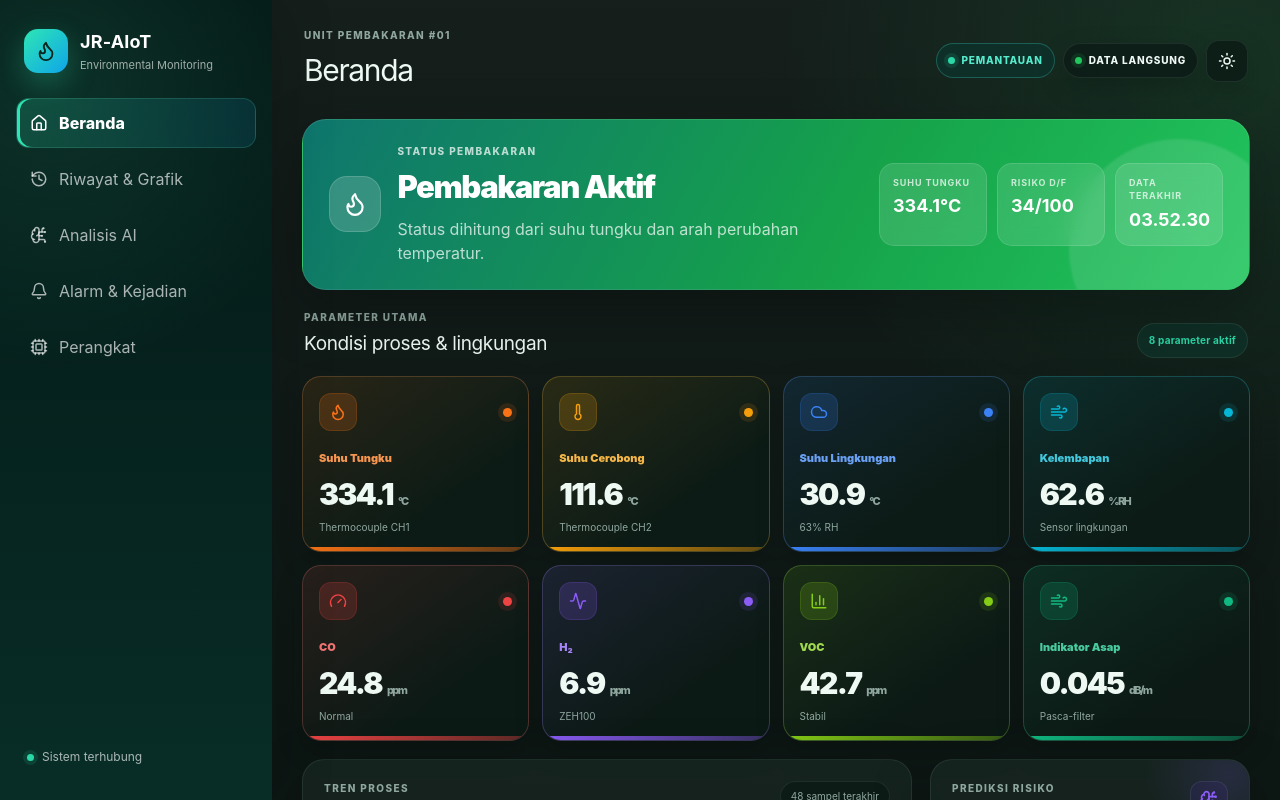
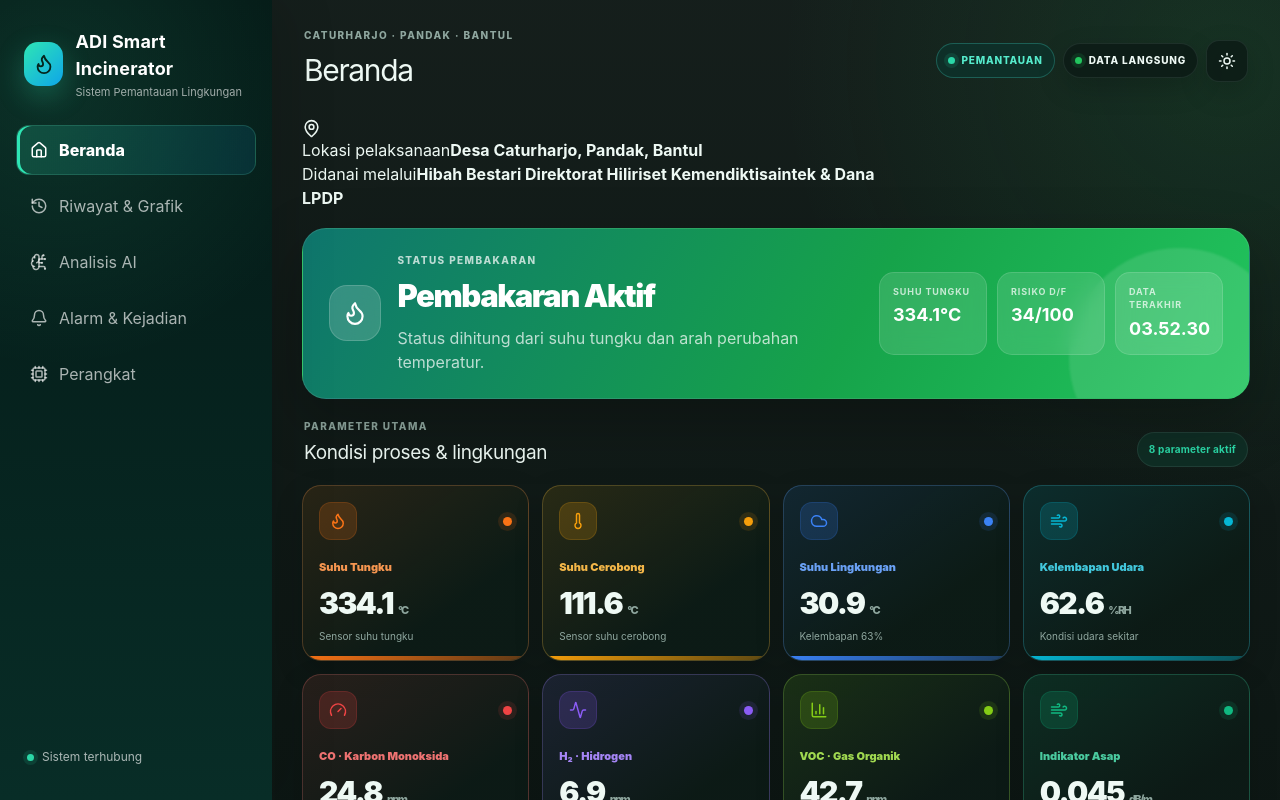
Before and after one commit to jrcoreid-repo/IoT_Incenerator_2026, a Next.js app: page / in a window 1280 px wide. Shown: the top 800 px of the page. Built offline with nearby package versions, Linux system fonts and the light colour scheme.

Commit message:
design: add village project identity and simplify monitoring language

```diff
--- a/components/dashboard-shell.tsx
+++ b/components/dashboard-shell.tsx
@@ -14,6 +14,7 @@ import {
   History,
   Home,
   LogOut,
+  MapPin,
   Moon,
   Settings,
   ShieldCheck,
@@ -231,8 +232,8 @@ export default function DashboardShell({ mode = "client" }: { mode?: "client" |
         <div className="brand">
           <div className="brand-logo"><Flame size={22} /></div>
           <div>
-            <strong>JR-AIoT</strong>
-            <span>Environmental Monitoring</span>
+            <strong>ADI Smart Incinerator</strong>
+            <span>Sistem Pemantauan Lingkungan</span>
           </div>
         </div>
 
@@ -257,7 +258,7 @@ export default function DashboardShell({ mode = "client" }: { mode?: "client" |
       <main className="main-content">
         <header className="topbar">
           <div>
-            <p className="eyebrow">Unit Pembakaran #01</p>
+            <p className="eyebrow">Caturharjo · Pandak · Bantul</p>
             <h1>{visibleNavItems.find((item) => item.id === tab)?.label}</h1>
           </div>
           <div className="top-actions">
@@ -271,6 +272,20 @@ export default function DashboardShell({ mode = "client" }: { mode?: "client" |
 
         {tab === "beranda" && (
           <div className="page-grid">
+            <section className="project-context">
+              <div className="project-context-main">
+                <div className="project-context-icon"><MapPin size={19} /></div>
+                <div>
+                  <span className="project-context-label">Lokasi pelaksanaan</span>
+                  <strong>Desa Caturharjo, Pandak, Bantul</strong>
+                </div>
+              </div>
+              <div className="project-context-funding">
+                <span>Didanai melalui</span>
+                <strong>Hibah Bestari Direktorat Hiliriset Kemendiktisaintek & Dana LPDP</strong>
+              </div>
+            </section>
+
             <section className={`hero-status status-${status.tone}`}>
               <div className="hero-status-main">
                 <div className="hero-icon-wrap"><Flame size={26} /></div>
@@ -304,14 +319,14 @@ export default function DashboardShell({ mode = "client" }: { mode?: "client" |
               <span className="soft-badge">8 parameter aktif</span>
             </div>
             <section className="metric-grid">
-              <MetricCard title="Suhu Tungku" value={current.furnace.toFixed(1)} unit="°C" icon={Flame} note="Thermocouple CH1" tone="orange" />
-              <MetricCard title="Suhu Cerobong" value={current.stack.toFixed(1)} unit="°C" icon={Thermometer} note="Thermocouple CH2" tone="amber" />
-              <MetricCard title="Suhu Lingkungan" value={current.ambient.toFixed(1)} unit="°C" icon={Cloud} note={`${current.humidity.toFixed(0)}% RH`} tone="blue" />
-              <MetricCard title="Kelembapan" value={current.humidity.toFixed(1)} unit="%RH" icon={Wind} note="Sensor lingkungan" tone="cyan" />
-              <MetricCard title="CO" value={current.co.toFixed(1)} unit="ppm" icon={Gauge} note={current.co > thresholds.coWarning ? "Perlu perhatian" : "Normal"} tone="red" />
-              <MetricCard title="H₂" value={current.h2.toFixed(1)} unit="ppm" icon={Activity} note="ZEH100" tone="purple" />
-              <MetricCard title="VOC" value={current.voc.toFixed(1)} unit="ppm" icon={BarChart3} note={current.voc > thresholds.vocWarning ? "Perlu perhatian" : "Stabil"} tone="lime" />
-              <MetricCard title="Indikator Asap" value={current.smoke.toFixed(3)} unit="dB/m" icon={Wind} note="Pasca-filter" tone="green" />
+              <MetricCard title="Suhu Tungku" value={current.furnace.toFixed(1)} unit="°C" icon={Flame} note="Sensor suhu tungku" tone="orange" />
+              <MetricCard title="Suhu Cerobong" value={current.stack.toFixed(1)} unit="°C" icon={Thermometer} note="Sensor suhu cerobong" tone="amber" />
+              <MetricCard title="Suhu Lingkungan" value={current.ambient.toFixed(1)} unit="°C" icon={Cloud} note={`Kelembapan ${current.humidity.toFixed(0)}%`} tone="blue" />
+              <MetricCard title="Kelembapan Udara" value={current.humidity.toFixed(1)} unit="%RH" icon={Wind} note="Kondisi udara sekitar" tone="cyan" />
+              <MetricCard title="CO · Karbon Monoksida" value={current.co.toFixed(1)} unit="ppm" icon={Gauge} note={current.co > thresholds.coWarning ? "Perlu perhatian" : "Kondisi normal"} tone="red" />
+              <MetricCard title="H₂ · Hidrogen" value={current.h2.toFixed(1)} unit="ppm" icon={Activity} note="Pembacaan sensor gas" tone="purple" />
+              <MetricCard title="VOC · Gas Organik" value={current.voc.toFixed(1)} unit="ppm" icon={BarChart3} note={current.voc > thresholds.vocWarning ? "Perlu perhatian" : "Kondisi stabil"} tone="lime" />
+              <MetricCard title="Indikator Asap" value={current.smoke.toFixed(3)} unit="dB/m" icon={Wind} note="Kondisi asap terpantau" tone="green" />
             </section>
 
             <section className="panel chart-panel">
@@ -335,7 +350,7 @@ export default function DashboardShell({ mode = "client" }: { mode?: "client" |
 
             <section className="panel ai-card colorful-panel">
               <div className="panel-heading">
-                <div><p className="section-kicker">Prediksi risiko</p><h2>Dioksin / Furan</h2></div>
+                <div><p className="section-kicker">Perkiraan risiko</p><h2>Dioksin / Furan</h2></div>
                 <div className="panel-icon ai"><BrainCircuit size={20} /></div>
               </div>
               <div className="risk-row">
@@ -348,7 +363,7 @@ export default function DashboardShell({ mode = "client" }: { mode?: "client" |
                 </div>
               </div>
               <div className="ai-insight">
-                <span><BrainCircuit size={16} /> Wawasan AI · simulasi prototipe</span>
+                <span><BrainCircuit size={16} /> Ringkasan kondisi · analisis otomatis</span>
                 <p>{insight}</p>
               </div>
             </section>
@@ -491,7 +506,7 @@ export default function DashboardShell({ mode = "client" }: { mode?: "client" |
         )}
         <footer className="site-footer">
           <span className="footer-dot" />
-          <span>by <strong>Omah Inovasi Universitas Ahmad Dahlan</strong></span>
+          <span><strong>ADI Smart Incinerator</strong> · by Omah Inovasi Universitas Ahmad Dahlan</span>
         </footer>
       </main>
 
```
